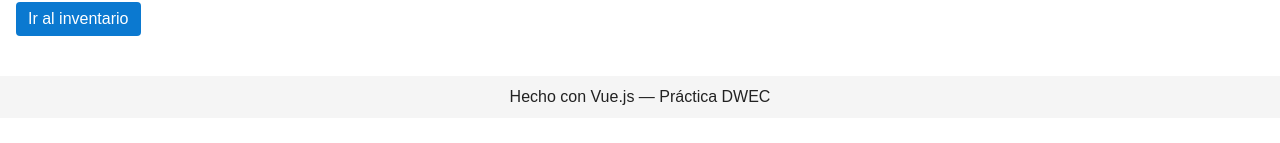
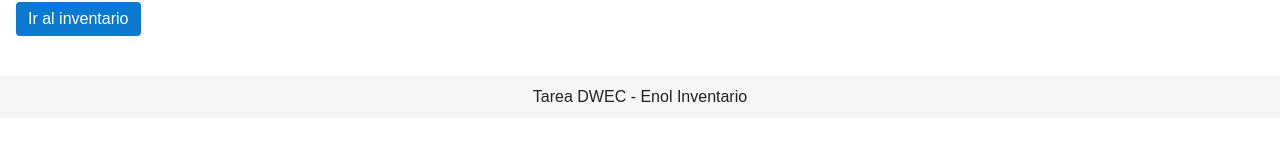
Before and after one commit to EnolAlvz/TareaVue7, a Vue app: page / in a window 1280 px wide. Shown: the part 161-304 px from the top of the page. Built offline with nearby package versions, Linux system fonts and the light colour scheme.

Commit message:
Añadimos

```diff
--- a/src/App.vue
+++ b/src/App.vue
@@ -10,7 +10,7 @@
     <main>
       <router-view />
     </main>
-    <footer class="app-footer">Hecho con Vue.js — Práctica DWEC</footer>
+    <footer class="app-footer">Tarea DWEC - Enol Inventario</footer>
   </div>
 </template>
 
```
Also changed, not shown: 1 other file (tests, documents, lock files or other folders).
